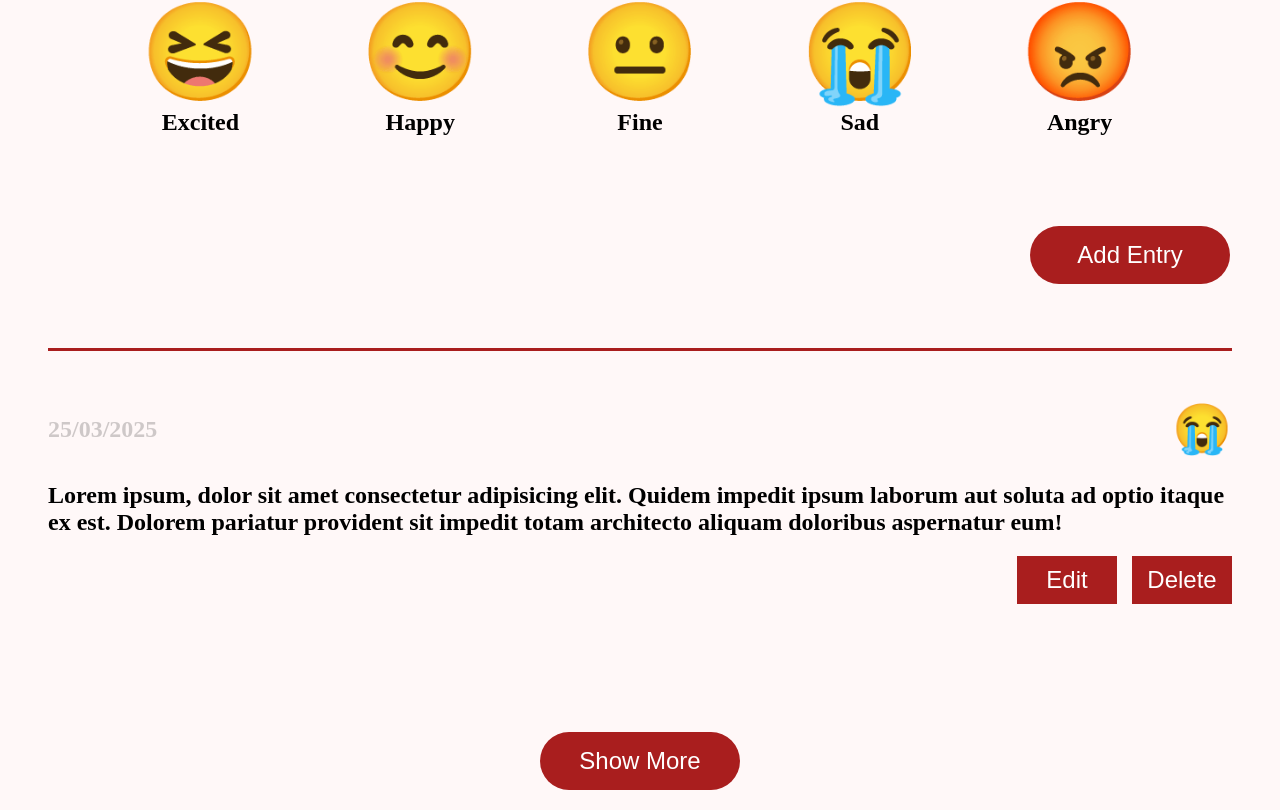
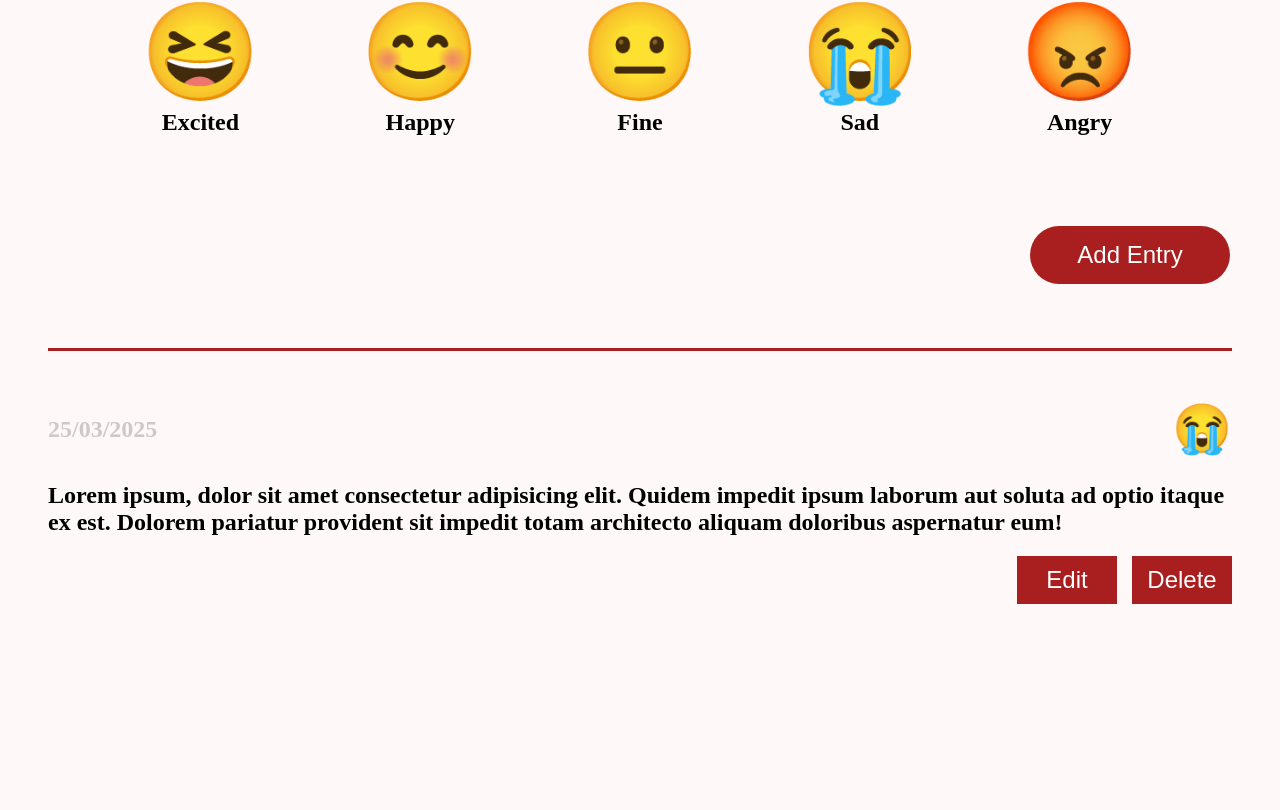
Before and after one commit to Tundoor/Moodies, an Angular app: page / in a window 1280 px wide. Shown: the part 321-1131 px from the top of the page. After the commit the page ends 973 px from the top, so only its background shows below. Built offline with nearby package versions, Linux system fonts and the light colour scheme.

Commit message:
Commented out show more button

```diff
--- a/src/app/home-pg/home-pg.component.html
+++ b/src/app/home-pg/home-pg.component.html
@@ -30,5 +30,5 @@
     <app-show-entry></app-show-entry>
 </div>
 
-    <button class="showMoreBtn">Show More</button>
+    <!-- <button class="showMoreBtn">Show More</button> -->
 </div>
--- a/src/app/show-entry/show-entry.component.css
+++ b/src/app/show-entry/show-entry.component.css
@@ -65,4 +65,9 @@
     margin-top: 20px;
     margin-left: 15px;
     transition: background-color 0.1s ease;
+    cursor: pointer;
 }
+
+.entry-buttons button:hover {
+   background-color: #430b0b;
+}
```
